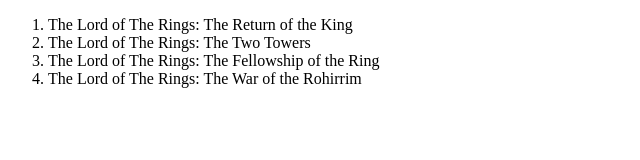
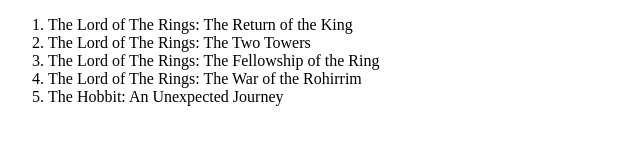
Before and after one commit to emilesherrott/my-first-github-repo-murati, a plain HTML site: page index.html in a window 1280 px wide. Shown: the whole page, without its empty margins (0-640 px from the left). Drawn offline with Linux system fonts and the light colour scheme.

Commit message:
Add an additional hobbit film

```diff
--- a/index.html
+++ b/index.html
@@ -11,6 +11,7 @@
         <li>The Lord of The Rings: The Two Towers</li>
         <li>The Lord of The Rings: The Fellowship of the Ring</li>
         <li>The Lord of The Rings: The War of the Rohirrim</li>
+        <li>The Hobbit: An Unexpected Journey</li>
     </ol>
 </body>
 </html>
```
